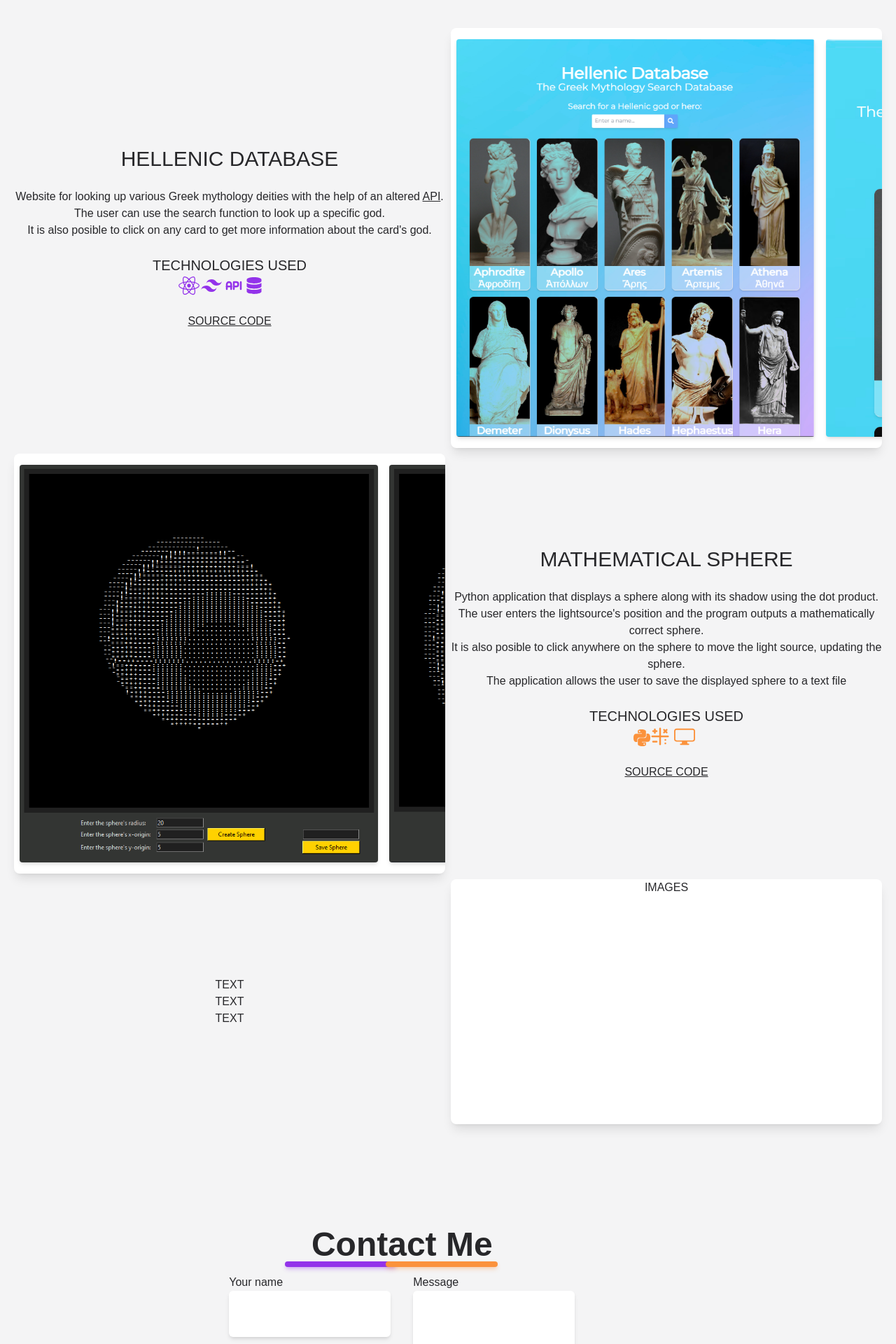
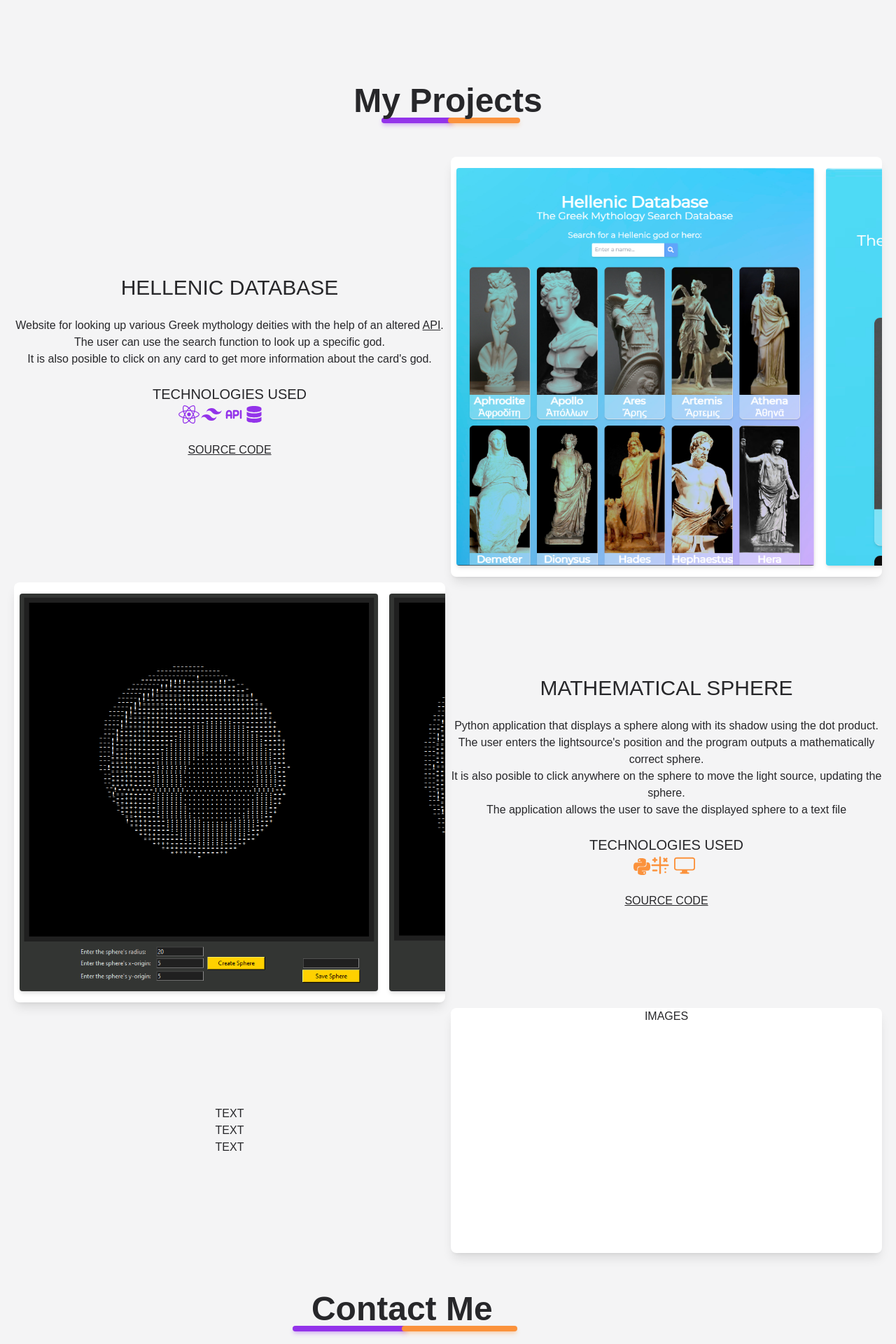
Before and after one commit to Matdrox/portfolio, a React (Create React App) app: page / in a window 1280 px wide. Shown: the part 760-2680 px from the top of the page at 70% size. Built offline with nearby package versions, Linux system fonts and the light colour scheme.

Commit message:
Updated Underline

```diff
--- a/src/components/Page2.js
+++ b/src/components/Page2.js
@@ -15,7 +15,19 @@ const Page2 = ({ fontColor, lang, boxColor }) => {
   }, []);
   // TEXT, IMAGE - IMAGE, TEXT - TEXT, IMAGE
   return (
-    <div className={`${fontColor} grid grid-cols-1 gap-2 lg:grid-cols-2 mx-5`}>
+    <div
+      className={`${fontColor} mt-20 grid grid-cols-1 gap-2 lg:grid-cols-2 mx-5`}
+    >
+      <div
+        className={`${fontColor} text-center relative w-full text-5xl font-extrabold lg:col-span-2 mb-10`}
+      >
+        <h1 className='relative'>{lang ? 'My Projects' : 'Mi Projectos'}</h1>
+        {/* <div className='flex justify-center'> */}
+        <div className='grid grid-rows-1 w-1/6 ml-auto mr-auto'>
+          <div className='bg-purple-600 shadow-md shadow-purple-600/30 h-2 w-full rounded-md row-start-1 ml-2'></div>
+          <div className='bg-orange-400 shadow-md shadow-orange-400/30 h-2 w-full rounded-md row-start-1 mr-2'></div>
+        </div>
+      </div>
       <motion.div
         className='min-h-[350px] flex flex-col justify-center items-center text-center'
         initial={{ opacity: 0 }}
--- a/src/components/Page3.js
+++ b/src/components/Page3.js
@@ -51,20 +51,14 @@ const Page3 = ({ fontColor, lang }) => {
         onSubmit={sendEmail}
       >
         <div
-          className={`${fontColor} text-center relative w-full text-5xl font-extrabold
-          lg:row-start-1 lg:col-span-4`}
+          className={`${fontColor} text-center relative w-full text-5xl font-extrabold lg:col-span-4 mb-10`}
         >
-          <p className='relative bottom-5 lg:top-8'>
-            {lang ? 'Contact Me' : 'Contacto Me'}
-          </p>
-          <div
-            className='bg-purple-600 shadow-md shadow-purple-600/30 absolute bottom-3 left-12 h-2 w-40 rounded-md
-          lg:top-[80px] lg:left-20'
-          ></div>
-          <div
-            className='bg-orange-400 shadow-md shadow-orange-400/30 absolute bottom-3 left-44 h-2 w-40 rounded-md
-          lg:top-[80px] lg:left-56'
-          ></div>
+          <h1 className='relative'>{lang ? 'Contact Me' : 'Contacto Me'}</h1>
+          {/* <div className='flex justify-center'> */}
+          <div className='grid grid-rows-1 w-2/3 ml-auto mr-auto'>
+            <div className='bg-purple-600 shadow-md shadow-purple-600/30 h-2 w-full rounded-md row-start-1 ml-2'></div>
+            <div className='bg-orange-400 shadow-md shadow-orange-400/30 h-2 w-full rounded-md row-start-1 mr-2'></div>
+          </div>
         </div>
 
         <div className={`${fontColor} lg:col-span-2 row-start-2`}>
```
